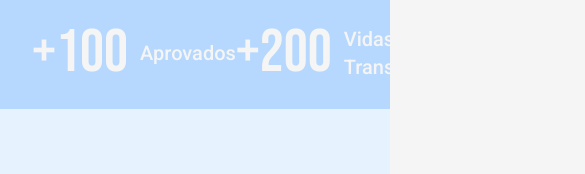
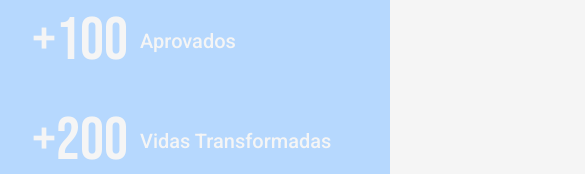
Before and after one commit to micapareddes/case-einstein, a website with bundled scripts: page src/pages/landingpage/index.html in a window 390 px wide. Shown: the part 718-892 px from the top of the page, 585 px wide, since content can reach past the window. Built offline with nearby package versions, Linux system fonts and the light colour scheme.

Commit message:
Adiciona responsivo a componente impacto banner

```diff
--- a/src/components/impacto-banner.js
+++ b/src/components/impacto-banner.js
@@ -19,7 +19,7 @@ export function ImpactoBanner() {
         },
     ]
 
-    container.className = 'flex flex-row justify-between items-center px-8 py-3.5 bg-BLUE-100'
+    container.className = 'flex flex-row flex-wrap gap-10 justify-between items-center px-8 py-3.5 bg-BLUE-100'
 
     metricas.forEach((item) => {
         const metricaContainer = document.createElement('div')
```
Also changed, not shown: src/styles/output.css.
